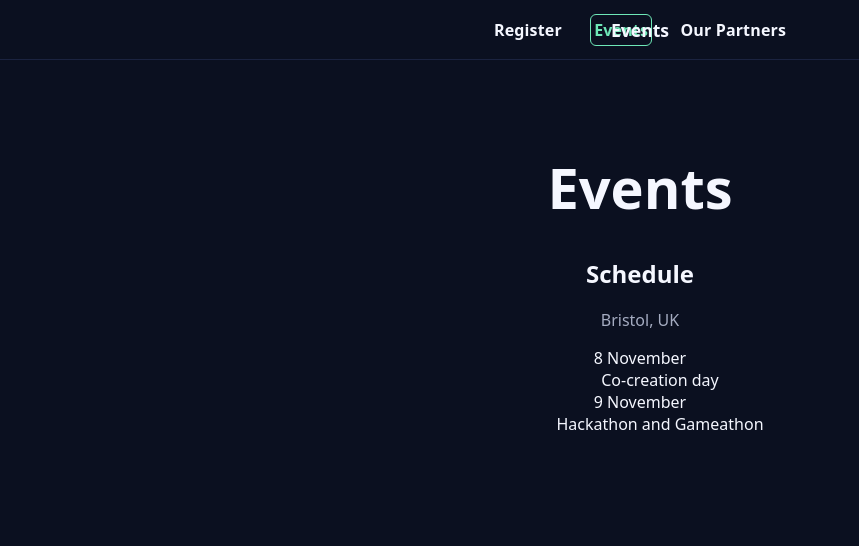
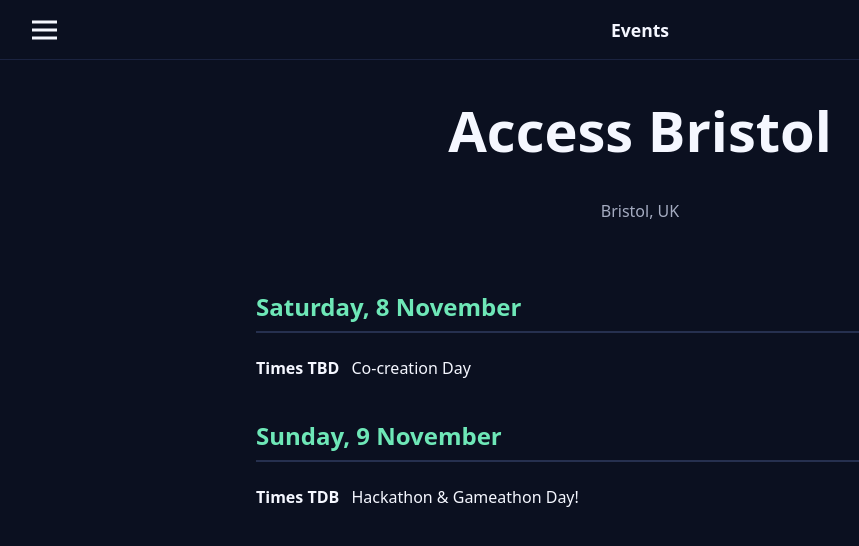
Before and after one commit to ComsKeaneDev/project-submission-backend, a FastAPI app: page /events in a window 1280 px wide. Shown: the top 546 px of the page, without its empty margins (0-859 px from the left). Run offline with FastAPI, Linux system fonts and the light colour scheme; some libraries are stand-ins or nearby versions.

Commit message:
feat(refinements): added more styling and info to the events page, added images to the existing partners card

```diff
--- a/app/main.py
+++ b/app/main.py
@@ -18,7 +18,7 @@ app.mount(
 templates = Jinja2Templates(directory=str(BASE_DIR / "templates"))
 
 # Simple email shape check Pydantic EmailStr later
-EMAIL_RE = re.compile(r"^[^@\s]+@[^@\s]+\.[^@\s]+$")
+EMAIL_RE = re.compile(r"^[^@\s]+\.[^@\s]+\.[^@\s]+$")
 
 @app.on_event("startup")
 def on_startup():
@@ -41,8 +41,14 @@ def events(request: Request):
 @app.get("/partners", response_class=HTMLResponse)
 def partners(request: Request):
     partners = [
-        {"name":"Kyle Keane","org":"Example University","logo_url":"/static/logos/exu.svg",
-         "photo_url":"/static/people/kyle.jpg","description":"Accessible tech researcher","url":"#"}
+        {
+            "name": "Kyle Keane",
+            "org": "University of Bristol",
+            "logo_url": "https://jobs.opensafely.org/uploads/org_logos/uob.png",
+            "photo_url": "https://media.licdn.com/dms/image/v2/D4E03AQFDCm-L1a8u1g/profile-displayphoto-shrink_800_800/profile-displayphoto-shrink_800_800/0/1730579720100?e=1761782400&v=beta&t=rWOBMlsEk34b70TVaASj6yoQFe0IXbiesIkhmtkcDTI",
+            "description": "Accessible tech researcher",
+            "url": "#"
+        }
     ]
     return templates.TemplateResponse(
         "partners.html",
--- a/static/styles.css
+++ b/static/styles.css
@@ -1,7 +1,7 @@
 :root { --bg:#0b1020; --fg:#f5f7ff; --accent:#6ee7b7; --muted:#a5acc1; }
 * { box-sizing:border-box; }
 body { margin:0; font-family:system-ui,-apple-system,Segoe UI,Roboto,Ubuntu; background:var(--bg); color:var(--fg); }
-.hero { min-height:60vh; display:flex; flex-direction:column; align-items:center; justify-content:center; text-align:center; padding:2rem; gap:1rem; }
+.hero { min-height:auto; display:flex; flex-direction:column; align-items:center; justify-content:center; text-align:center; padding:2rem; gap:1rem; }
 h1 { font-size:clamp(2rem,6vw,3.5rem); margin:0; }
 p { color:var(--muted); max-width:60ch; }
 .signup { display:flex; flex-direction:column; gap:0; max-width:520px; margin:0 auto; }
@@ -24,51 +24,8 @@ footer { border-top:1px solid #1b2340; padding:1rem; text-align:center; color:#8
   top: 0;
   z-index: 1000;
   width: 100%;
-  position: relative; /* Needed for absolute positioning of children */
-  height: 60px; /* Give nav a fixed height */
-}
-
-.site-nav__list {
-  height: 100%;
-  display: flex;
-  align-items: center;
-  justify-content: center;
-  gap: 1.5rem;
-  margin: 0;
-  padding: 0;
-  list-style: none;
-}
-
-.site-nav__item { margin: 0; padding: 0; }
-
-.site-nav__link {
-  color: var(--fg) !important;
-  text-decoration: none !important;
-  padding: 0.25rem 0.2rem;
-  font-weight: 600;
-  letter-spacing: 0.15px;
-  border-bottom: 2px solid transparent;
-  transition: color .2s ease, border-color .2s ease;
-  border-bottom-width: 2px;
-  border: 1px solid transparent;
-  border-radius: 6px;
-}
-
-.site-nav__link:hover,
-.site-nav__link:focus-visible {
-  color: var(--accent) !important;
-  border-bottom-color: var(--accent);
-  outline: none;
-  border-color: #2a3659;
-  background: rgba(110,231,183,0.10);
-  color: var(--accent) !important;
-  outline: none;
-}
-
-.site-nav__link[aria-current="page"] {
-  color: var(--accent) !important;
-  border-bottom-color: var(--accent);
-  border-color: var(--accent);
+  position: relative;
+  height: 60px;
 }
 
 /* Page title in nav */
@@ -83,9 +40,9 @@ footer { border-top:1px solid #1b2340; padding:1rem; text-align:center; color:#8
     pointer-events: none;
 }
 
-/* Hamburger Menu Styles */
+/* Hamburger Menu (now always visible) */
 .hamburger-menu {
-    display: none; /* Hidden by default */
+    display: block;
     background: none;
     border: none;
     cursor: pointer;
@@ -150,88 +73,102 @@ footer { border-top:1px solid #1b2340; padding:1rem; text-align:center; color:#8
 .hamburger-menu.is-active span:nth-child(3) {
     transform: translateY(-8px) rotate(-45deg);
 }
+
+
+/* Navigation Links (now always hidden by default) */
+.site-nav__list {
+    display: none;
+    flex-direction: column;
+    position: absolute;
+    top: 100%;
+    left: 0;
+    width: 100%;
+    background-color: var(--bg);
+    border-top: 1px solid #1b2340;
+    padding: 1rem 0;
+    height: auto;
+    list-style: none;
+    margin: 0;
+}
+
+.site-nav__list.is-active {
+    display: flex;
+}
+
+.site-nav__item {
+    text-align: center;
+    margin: 0.5rem 0;
+}
+
+.site-nav__link {
+  color: var(--fg) !important;
+  text-decoration: none !important;
+  padding: 0.25rem 0.2rem;
+  font-weight: 600;
+  letter-spacing: 0.15px;
+}
+
+.site-nav__link:hover,
+.site-nav__link:focus-visible {
+  color: var(--accent) !important;
+}
+
+.site-nav__link[aria-current="page"] {
+    /* Optional: Style the active link in the dropdown */
+    background: rgba(110,231,183,0.10);
+    border-radius: 6px;
 }
 
 
+/* --- Page Specific Styles --- */
+
 /* Schedule refinements */
 .schedule {
-  margin: .25rem auto 0.75rem;     /* pull closer to h1, away from form */
+  margin: .25rem auto 0.75rem;
   padding: .75rem 1rem;
-  background: #0e142b;             /* slightly lighter than body for depth */
-  border: 1px solid #233055;       /* subtler border */
+  background: #0e142b;
+  border: 1px solid #233055;
   border-radius: .6rem;
-  max-width: 640px;                 /* aligns better with form width */
-  text-align: left;                 /* avoid center + bullets awkwardness */
+  max-width: 640px;
+  text-align: left;
 }
-
 .schedule h2 {
   margin: 0 0 .35rem;
   font-size: 1.1rem;
   line-height: 1.2;
   letter-spacing: .2px;
-  text-align: center;               /* title centered */
+  text-align: center;
 }
-
 .schedule .location {
   margin: 0 auto .35rem;
   color: var(--muted);
   font-size: .95rem;
-  text-align: center;               /* location centered */
+  text-align: center;
 }
-
 .schedule .days {
   margin: .25rem 0 0;
   padding-left: 1.1rem;
   list-style: disc;
   text-align: center;;
 }
+.schedule .days li { margin: .15rem 0; color: var(--fg); }
+.schedule .days strong { color: var(--fg); font-weight: 700; }
 
-.schedule .days li {
-  margin: .15rem 0;
-  color: var(--fg);
-}
 
-.schedule .days strong {
-  color: var(--fg);                 /* keep weight, not color */
-  font-weight: 700;
-}
-
-/* Harmonize hero spacing so the heading, schedule, and form feel connected */
-.hero { gap: .75rem; }              /* was 1rem; reduces vertical “float” */
-
-/* Make form width align with schedule block on large screens */
-.signup { max-width: 640px; }       /* match .schedule max-width */
-
-/* Slightly brighter inputs to reduce “dents” on very dark bg */
-.signup input {
-  background: #121938;
-  border-color: #2a3659;
-}
-
-/* Mobile polish */
-@media (max-width: 600px) {
-  .schedule { padding: .7rem .8rem; margin: .2rem auto .6rem; }
-  .schedule h2 { font-size: 1.05rem; }
-  .schedule .location { font-size: .9rem; }
-}
-
+/* Partners Page */
 .partners { max-width: 1100px; margin: 0 auto; padding: 1.25rem 1rem 2rem; }
-.partners h2 { text-align: center; margin: 0 0 1rem; }
-
+.partners h2 { text-align: left; margin: 0 0 1rem; }
 .partners__grid {
   display: grid;
   grid-template-columns: repeat(auto-fill, minmax(260px, 1fr));
   gap: 1rem;
 }
-
-/* Card */
 .partner-card {
   background: #0f1530;
   border: 1px solid #26304f;
   border-radius: .75rem;
   overflow: clip;
 }
-
 .partner-card__link {
   display: block;
   color: var(--fg);
@@ -374,55 +286,47 @@ footer { border-top:1px solid #1b2340; padding:1rem; text-align:center; color:#8
     opacity: 0;
     transition: opacity 0.2s;
 }
-/* Show checkmark when checked */
-.checkbox-container input[type="checkbox"]:checked + label::after {
-    opacity: 1;
-}
-/* Change box color when checked */
-.checkbox-container input[type="checkbox"]:checked + label::before {
-    background-color: var(--accent);
-    border-color: var(--accent);
+.checkbox-container input[type="checkbox"]:checked + label::after { opacity: 1; }
+.checkbox-container input[type="checkbox"]:checked + label::before { background-color: var(--accent); border-color: var(--accent); }
+
+/* New Styles for the Events Page Schedule */
+
+.schedule-container {
+    max-width: 800px;
+    margin: 1rem auto 3rem; /* Add space above and below */
+    padding: 0 1rem;
+    color: var(--fg);
 }
 
-/* Textarea Styling */
-.signup textarea {
-    resize: vertical;
-    min-height: 80px;
+.schedule-day {
+    margin-bottom: 2.5rem; /* This creates the space between Nov 8 and 9 */
 }
 
-/* Form Layout Styles */
-.form-group {
-    margin-bottom: 1rem;
+.schedule-date {
+    font-size: 1.5rem;
+    color: var(--accent);
+    border-bottom: 2px solid #26304f;
+    padding-bottom: 0.5rem;
+    margin-bottom: 1.5rem;
     text-align: left;
 }
 
-/* Make inputs and textareas take up the full width */
-.signup input[type="text"],
-.signup input[type="email"],
-.signup input[type="number"],
-.signup textarea {
-    width: 100%;
+.schedule-list {
+    list-style: none; /* Removes the bullet points */
+    padding-left: 0;
+    margin: 0;
+    text-align: left;
 }
 
-/* Style for labels */
-.signup label {
-    display: block;
-    margin-bottom: 0.4rem;
-    font-weight: 500;
-    color: var(--muted);
+.schedule-list li {
+    padding-left: 1.5rem;
+    margin-bottom: 1rem;
+    /* This creates the hanging indent for overflowing text */
+    text-indent: -1.5rem;
 }
 
-/* Remove bottom margin from the last form group */
-.signup button {
-    margin-top: 1rem;
+.schedule-list li strong {
+    color: var(--fg);
+    font-weight: 700;
+    margin-right: 0.5rem;
 }
-
-#student_fields {
-    padding-left: 1rem;
-    border-left: 2px solid #26304f;
-    margin-top: 1rem;
-}
-
-#student_fields .form-group:last-child {
-    margin-bottom: 0;
-}
--- a/templates/events.html
+++ b/templates/events.html
@@ -4,16 +4,23 @@
 
 {% block content %}
 <header class="hero">
-    <h1>Events</h1>
-<section aria-labelledby="schedule-heading">
-    <h2 id="schedule-heading">Schedule</h2>
+    <h1>Access Bristol</h1>
     <p class="location">Bristol, UK</p>
-    <dl class="days">
-        <dt><time datetime="2025-11-08">8 November</time></dt>
-        <dd>Co-creation day</dd>
-        <dt><time datetime="2025-11-09">9 November</time></dt>
-        <dd>Hackathon and Gameathon</dd>
-    </dl>
-</section>
 </header>
+
+<div class="schedule-container">
+    <div class="schedule-day">
+        <h2 class="schedule-date">Saturday, 8 November</h2>
+        <ul class="schedule-list">
+            <li><strong>Times TBD</strong> Co-creation Day</li>
+        </ul>
+    </div>
+
+    <div class="schedule-day">
+        <h2 class="schedule-date">Sunday, 9 November</h2>
+        <ul class="schedule-list">
+            <li><strong>Times TDB</strong> Hackathon & Gameathon Day!</li>
+        </ul>
+    </div>
+</div>
 {% endblock %}
--- a/templates/partners.html
+++ b/templates/partners.html
@@ -4,7 +4,7 @@
 
 {% block content %}
 <section class="partners" aria-labelledby="partners-heading">
-  <h1 id="partners-heading">Our partners</h1>
+  <h2 id="partners-heading">Organisers</h2>
 
   <div class="partners__grid">
     {% for p in partners %}
```
Also changed, not shown: other parts of static/styles.css (+26 -85 lines). Lines whose indentation alone changed are shown as unchanged.
